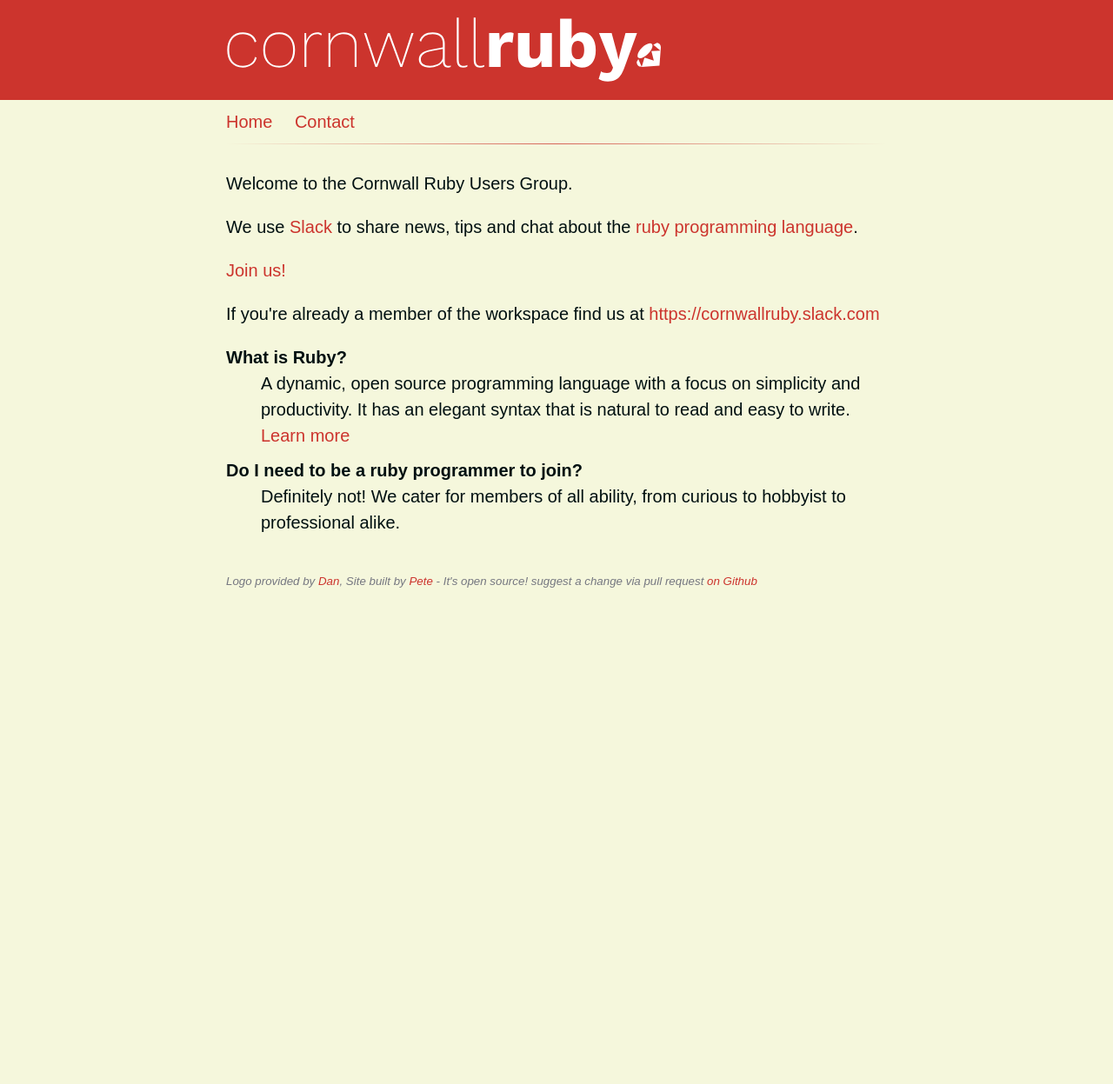
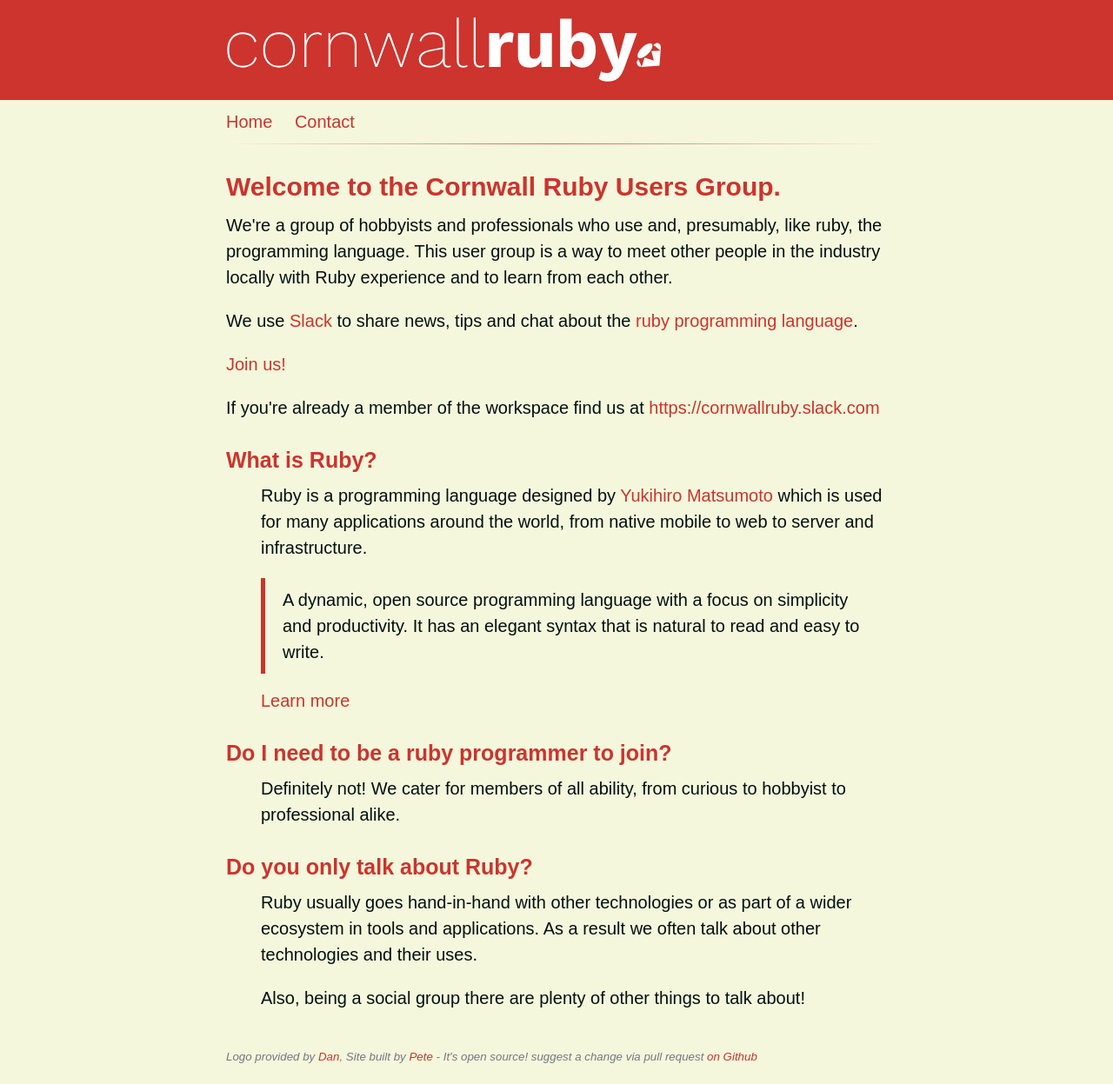
Before and after one commit to wadtech/cornwall-rug, a Jekyll site: the page built from index.html, in a window 1280 px wide. Shown: the whole page at 87% size. Built offline with Jekyll 4.4.1, drawn with Linux system fonts in a browser that asks for light colours; before the commit the page ends 900 px from its top, so only the background shows below that.

Commit message:
some document flow and more content

```diff
--- a/_layouts/default.html
+++ b/_layouts/default.html
@@ -4,17 +4,20 @@
      <meta charset="utf-8">
      <meta name="viewport" content="width=device-width, initial-scale=1">
      <title>{{ page.title }} - {{ site.title }}</title>
+     <meta name="description" content="Website for the Cornwall Ruby User Group, programming for fun and profit!">
      <link rel="stylesheet" type="text/css" href="{{ site.path }}/css/style.css" >
      <link rel="alternate" type="application/atom+xml" href="{{ site.path }}/feed.xml" title="News Feed">
+
+
   </head>
   <body>
 
     <header class="masthead">
       <div class="masthead-banner">
         <div class="container">
-          <h3 class="masthead-title">
+          <h1 class="masthead-title">
             <a href="/"><img src="/img/crug-white.svg" alt="Cornwall Ruby"></a>
-          </h3>
+          </h1>
         </div>
       </div>
 
--- a/index.html
+++ b/index.html
@@ -3,7 +3,9 @@
 title: Welcome
 ---
 
-<p>Welcome to the Cornwall Ruby Users Group.</p>
+<h2>Welcome to the Cornwall Ruby Users Group.</h2>
+<p>We're a group of hobbyists and professionals who use and, presumably, like ruby, the programming language. This user group is a way to meet other people in the industry locally with Ruby experience and to learn from each other.</p>
+
 <p>
   We use <a href="https://slack.com">Slack</a> to share news, tips and chat about the <a href="https://ruby-lang.org">ruby programming language</a>.
 </p>
@@ -17,9 +19,19 @@
 </p>
 
 <dl>
-  <dt>What is Ruby?</dt>
-  <dd>A dynamic, open source programming language with a focus on simplicity and productivity. It has an elegant syntax that is natural to read and easy to write. <a href="https://ruby-lang.org">Learn more</a></dd>
+  <dt><h3>What is Ruby?</h3></dt>
+  <dd>
+    <p>Ruby is a programming language designed by <a href="https://en.wikipedia.org/wiki/Yukihiro_Matsumoto">Yukihiro Matsumoto</a> which is used for many applications around the world, from native mobile to web to server and infrastructure.</p>
+    <blockquote>A dynamic, open source programming language with a focus on simplicity and productivity. It has an elegant syntax that is natural to read and easy to write.</blockquote>
+    <a href="https://ruby-lang.org">Learn more</a>
+  </dd>
 
-  <dt>Do I need to be a ruby programmer to join?</dt>
+  <dt><h3>Do I need to be a ruby programmer to join?</h3></dt>
   <dd>Definitely not! We cater for members of all ability, from curious to hobbyist to professional alike.</dd>
+
+  <dt><h3>Do you only talk about Ruby?</h3></dt>
+  <dd>
+    <p>Ruby usually goes hand-in-hand with other technologies or as part of a wider ecosystem in tools and applications. As a result we often talk about other technologies and their uses.</p>
+    <p>Also, being a social group there are plenty of other things to talk about!</p>
+  </dd>
 </dl>
```
